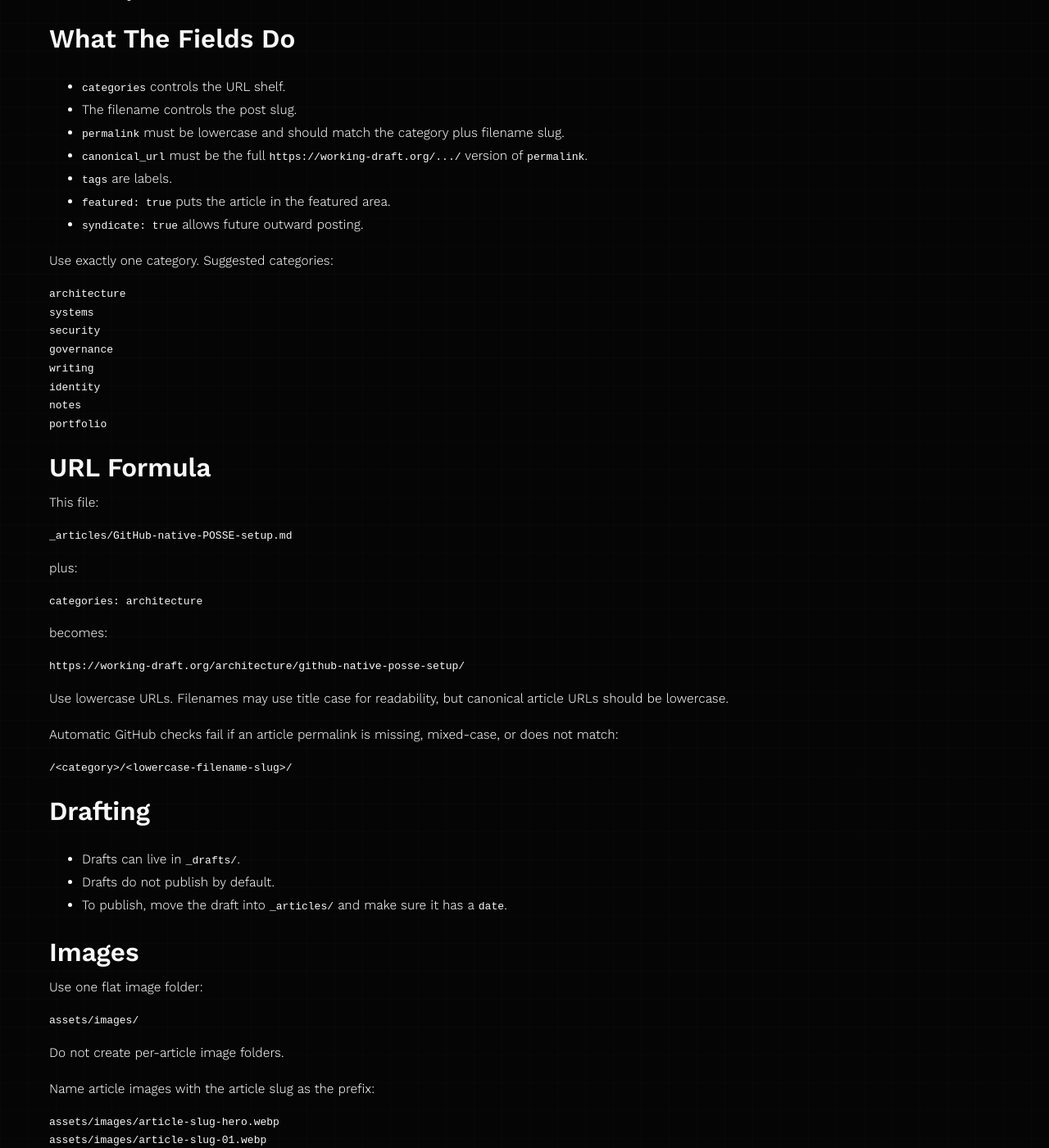
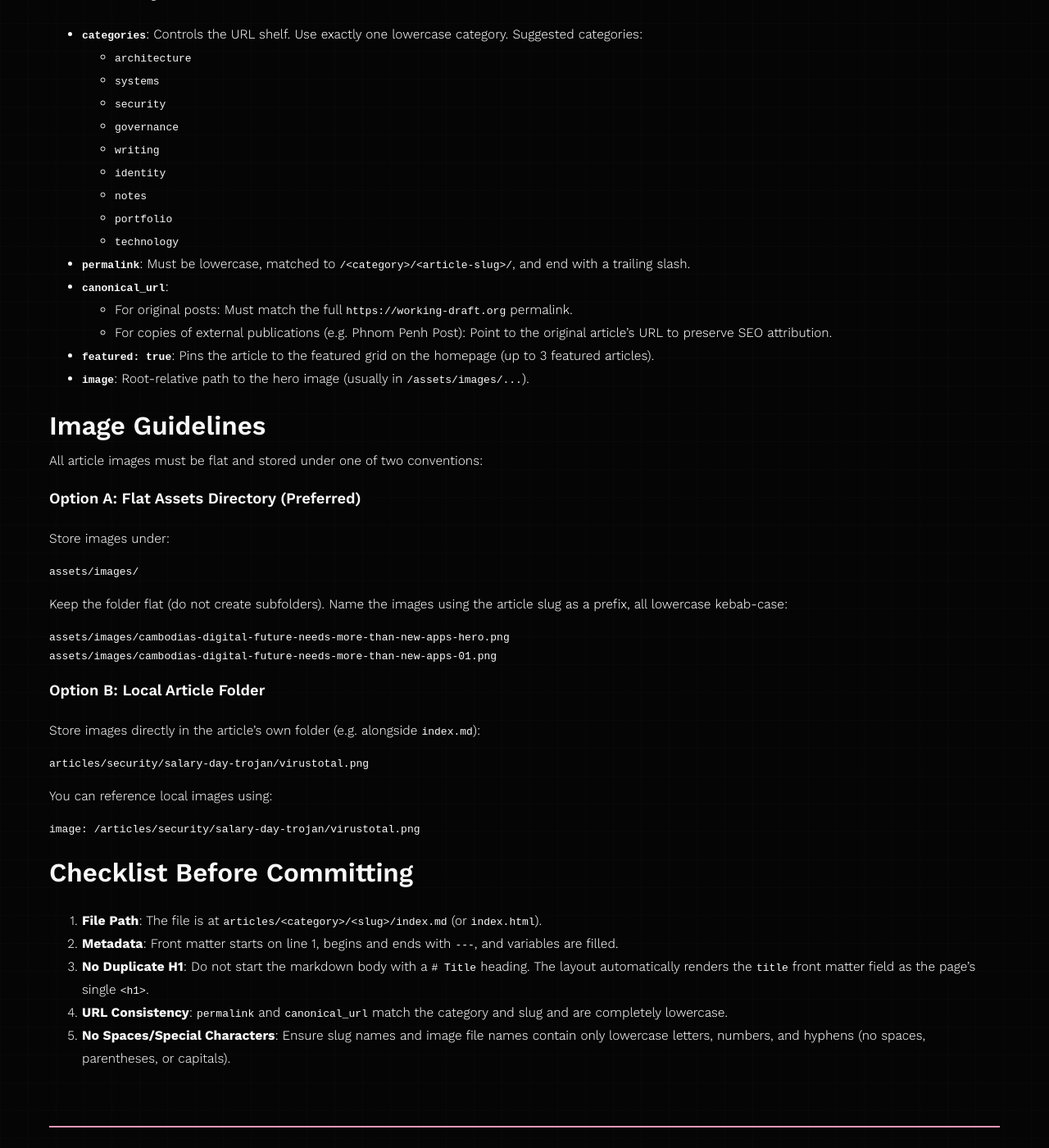
Before and after one commit to R2Pitou/R2Pitou, a Jekyll site: the page built from HOW-TO-POST.md, in a window 1280 px wide and 1400 px high, scrolled down 1060 px. Shown: the whole window at 82% size. Built offline with Jekyll 4.4.1, drawn with Linux system fonts in a browser that asks for light colours; our own code applies the rules of GitHub Pages for plain Markdown files; some of the changed text lies outside the part shown.

Commit message:
fix(homepage): resolve Liquid date sorting build error and update posting guide

````diff
--- a/HOW-TO-POST.md
+++ b/HOW-TO-POST.md
@@ -1,167 +1,93 @@
 # How To Post
 
-To post, create one Markdown file in `_articles/` and commit it.
+To publish a new article, you will create a standard Jekyll page inside the `articles/` directory instead of using `_posts/` or a Jekyll collection.
 
-This site uses a Jekyll collection instead of `_posts/` because article filenames should be title-based, not date-prefixed.
+## Directory and File Structure
 
-## Filename Format
+Each article should have its own folder named after the article slug, nested inside its corresponding category folder. Inside this folder, create an `index.md` (or `index.html` if you need custom HTML formatting/styles):
 
 ```text
-_articles/Post-slug-title.md
+articles/<category>/<article-slug>/index.md
 ```
 
-## Example Filename
+### Example Structure
+
+For a new article titled "Cambodia's Digital Future" under the category "governance", the path is:
 
 ```text
-_articles/GitHub-native-POSSE-setup.md
+articles/governance/cambodias-digital-future-needs-more-than-new-apps/index.md
 ```
 
-## Copy-Paste Post Template
+## Front Matter Template
 
-```markdown
+Every article requires front matter metadata at the very beginning of the file. Copy and paste this template:
+
+```yaml
 ---
-layout: post
-title: "POST TITLE HERE"
-date: 2026-05-12 09:00:00 +0700
-categories: notes
-permalink: /notes/post-title-here/
-canonical_url: https://working-draft.org/notes/post-title-here/
+layout: article
+title: "Your Article Title"
+date: 2026-06-02 09:00:00 +0700
+categories: governance
+permalink: /governance/cambodias-digital-future-needs-more-than-new-apps/
+canonical_url: https://working-draft.org/governance/cambodias-digital-future-needs-more-than-new-apps/
 featured: false
-summary: "One or two sentence summary."
+summary: "One or two sentence summary of the article."
 tags:
-  - working-draft
-syndicate: false
-syndication:
-  mastodon: false
-  bluesky: false
-  linkedin: false
-  medium: false
-  devto: false
+  - governance
+  - digital-maturity
+image: /assets/images/cambodias-digital-future-needs-more-than-new-apps-hero.png
+image_alt: "Alternative text description of the hero image for screen readers."
 ---
-
-Start writing here.
 ```
 
-## What The Fields Do
+## Field Explanations
 
-- `categories` controls the URL shelf.
-- The filename controls the post slug.
-- `permalink` must be lowercase and should match the category plus filename slug.
-- `canonical_url` must be the full `https://working-draft.org/.../` version of `permalink`.
-- `tags` are labels.
-- `featured: true` puts the article in the featured area.
-- `syndicate: true` allows future outward posting.
+- **`categories`**: Controls the URL shelf. Use exactly one lowercase category. Suggested categories:
+  - `architecture`
+  - `systems`
+  - `security`
+  - `governance`
+  - `writing`
+  - `identity`
+  - `notes`
+  - `portfolio`
+  - `technology`
+- **`permalink`**: Must be lowercase, matched to `/<category>/<article-slug>/`, and end with a trailing slash.
+- **`canonical_url`**:
+  - For original posts: Must match the full `https://working-draft.org` permalink.
+  - For copies of external publications (e.g. Phnom Penh Post): Point to the original article's URL to preserve SEO attribution.
+- **`featured: true`**: Pins the article to the featured grid on the homepage (up to 3 featured articles).
+- **`image`**: Root-relative path to the hero image (usually in `/assets/images/...`).
 
-Use exactly one category. Suggested categories:
+## Image Guidelines
 
-```text
-architecture
-systems
-security
-governance
-writing
-identity
-notes
-portfolio
-```
+All article images must be flat and stored under one of two conventions:
 
-## URL Formula
-
-This file:
-
-```text
-_articles/GitHub-native-POSSE-setup.md
-```
-
-plus:
-
-```yaml
-categories: architecture
-```
-
-becomes:
-
-```text
-https://working-draft.org/architecture/github-native-posse-setup/
-```
-
-Use lowercase URLs. Filenames may use title case for readability, but canonical article URLs should be lowercase.
-
-Automatic GitHub checks fail if an article permalink is missing, mixed-case, or does not match:
-
-```text
-/<category>/<lowercase-filename-slug>/
-```
-
-## Drafting
-
-- Drafts can live in `_drafts/`.
-- Drafts do not publish by default.
-- To publish, move the draft into `_articles/` and make sure it has a `date`.
-
-## Images
-
-Use one flat image folder:
-
+### Option A: Flat Assets Directory (Preferred)
+Store images under:
 ```text
 assets/images/
 ```
-
-Do not create per-article image folders.
-
-Name article images with the article slug as the prefix:
-
+Keep the folder flat (do not create subfolders). Name the images using the article slug as a prefix, all lowercase kebab-case:
 ```text
-assets/images/article-slug-hero.webp
-assets/images/article-slug-01.webp
-assets/images/article-slug-02.webp
-assets/images/article-slug-og.webp
+assets/images/cambodias-digital-future-needs-more-than-new-apps-hero.png
+assets/images/cambodias-digital-future-needs-more-than-new-apps-01.png
 ```
 
-Use these meanings:
-
-- `article-slug-hero.webp` is the main hero image.
-- `article-slug-01.webp`, `article-slug-02.webp`, etc. are inline images.
-- `article-slug-og.webp` is an optional social preview image.
-
-Reference images with root-relative paths:
-
-```markdown
-![Image description](/assets/images/article-slug-hero.webp)
+### Option B: Local Article Folder
+Store images directly in the article's own folder (e.g. alongside `index.md`):
+```text
+articles/security/salary-day-trojan/virustotal.png
 ```
-
-Keep image filenames URL-safe:
-
-- lowercase letters
-- numbers
-- hyphens
-- normal file extensions such as `.webp`, `.jpg`, `.png`
-
-Do not use spaces, parentheses, punctuation, or mixed case in article or image filenames.
-
-Parentheses such as `(3)` can exist in URLs technically, but do not use them here. They are easy to encode incorrectly and make links uglier.
-
-If you are editing locally, you can auto-normalize article and image filenames:
-
-```powershell
-python scripts\normalize_articles.py
+You can reference local images using:
+```yaml
+image: /articles/security/salary-day-trojan/virustotal.png
 ```
-
-If you edit in the GitHub web browser, GitHub Actions runs the same script after you commit and pushes a follow-up normalization commit when needed.
 
 ## Checklist Before Committing
 
-- File ends with `.md`.
-- File is inside `_articles/`.
-- Filename is title-based, for example `Title-of-the-article.md`.
-- Front matter starts at line 1.
-- Front matter begins and ends with `---`.
-- `categories` has one value.
-- `permalink` is lowercase.
-- `canonical_url` starts with `https://working-draft.org`.
-- `title` is quoted if it contains punctuation.
-- `date` includes `+0700`.
-- `summary` exists.
-- Article images, if any, are in `assets/images/`.
-- Article image filenames start with the article slug.
-- Article and image filenames are lowercase kebab-case.
+1. **File Path**: The file is at `articles/<category>/<slug>/index.md` (or `index.html`).
+2. **Metadata**: Front matter starts on line 1, begins and ends with `---`, and variables are filled.
+3. **No Duplicate H1**: Do not start the markdown body with a `# Title` heading. The layout automatically renders the `title` front matter field as the page's single `<h1>`.
+4. **URL Consistency**: `permalink` and `canonical_url` match the category and slug and are completely lowercase.
+5. **No Spaces/Special Characters**: Ensure slug names and image file names contain only lowercase letters, numbers, and hyphens (no spaces, parentheses, or capitals).
````
Also changed, not shown: index.html (+3 -9 lines).
